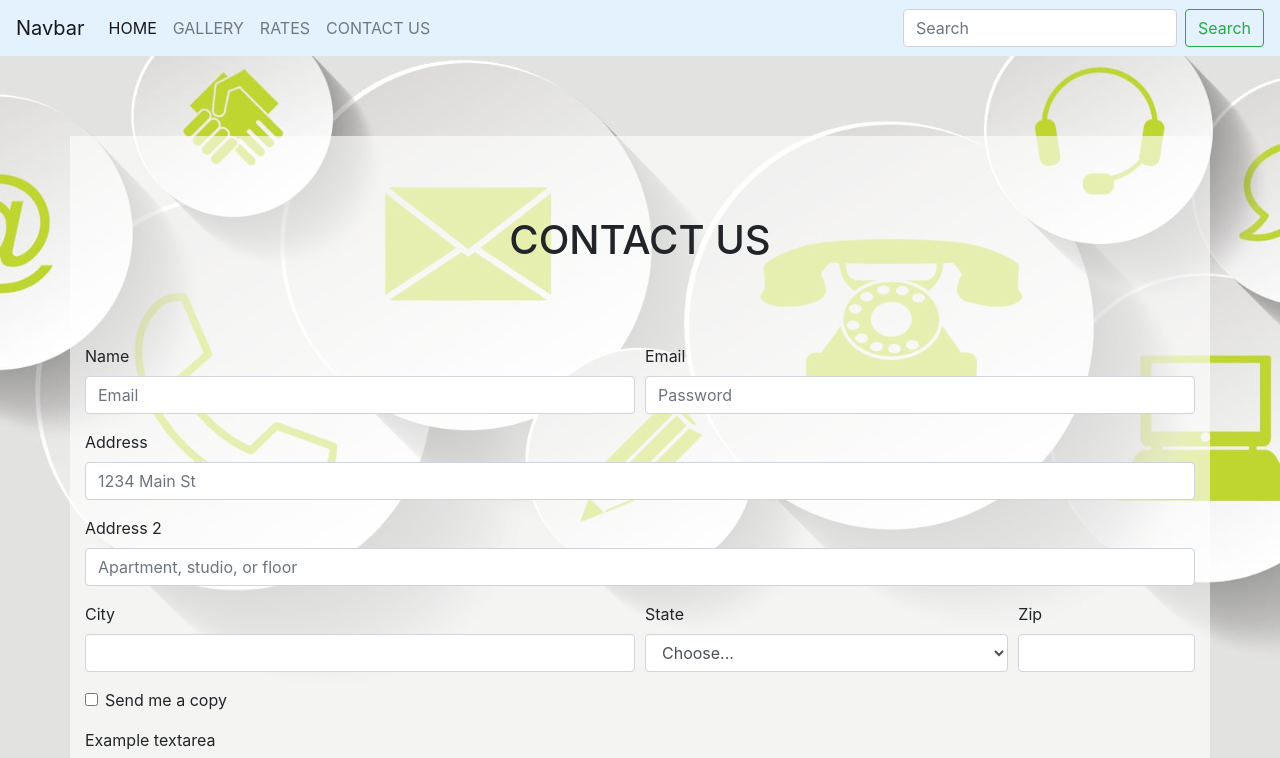
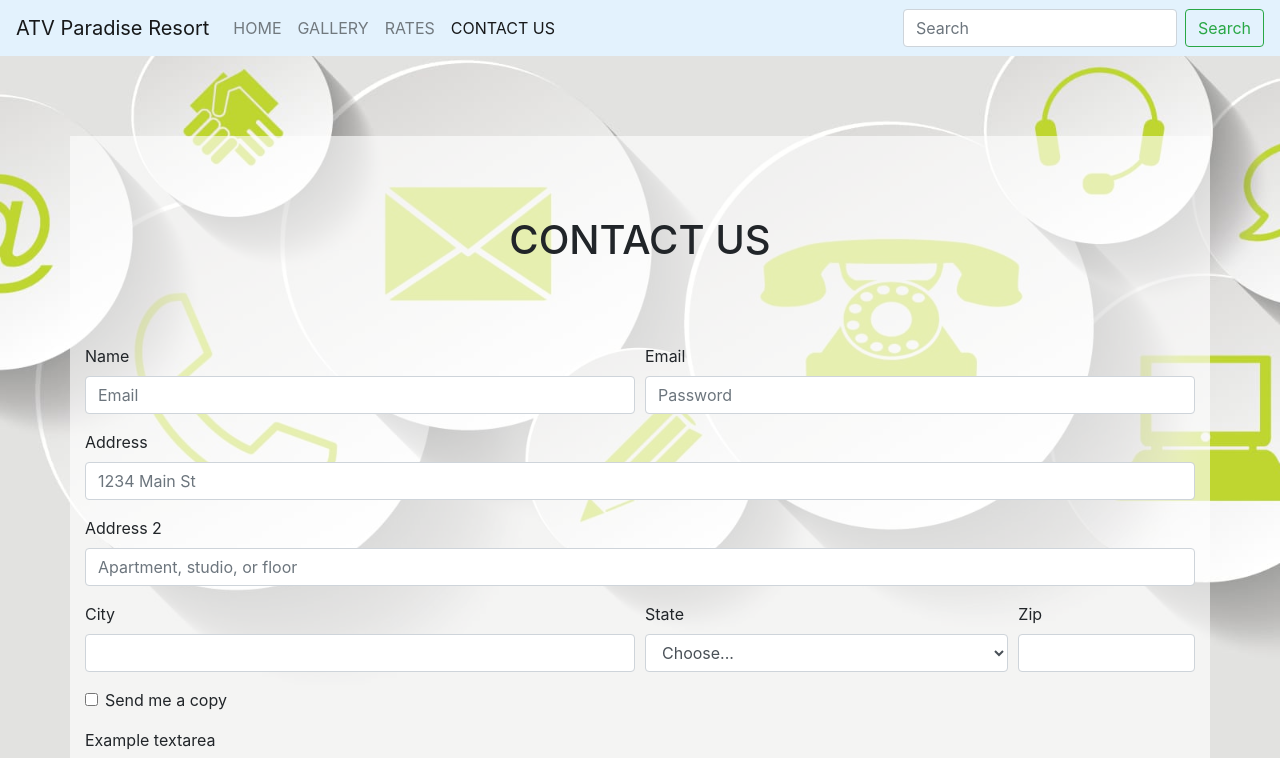
Before and after one commit to jrasalonga/csp1-atv-paradise-resort, a plain HTML site: page contactus/contactus.html in a window 1280 px wide. Shown: the top 758 px of the page. Drawn offline with nearby package versions, Linux system fonts and the light colour scheme.

Commit message:
Changed the active buttons in the Navbar

```diff
--- a/contactus/contactus.html
+++ b/contactus/contactus.html
@@ -33,14 +33,14 @@
 	<main class="mainWrapper">
 		<header class="mainHeader">
 			<nav class="navbar navbar-expand-lg navbar-light fixed-top" class="navbar navbar-light" style="background-color: #e3f2fd;">
-				<a class="navbar-brand" href="#">Navbar</a>
+				<a class="navbar-brand" href="#">ATV Paradise Resort</a>
 				<button class="navbar-toggler" type="button" data-toggle="collapse" data-target="#navbarSupportedContent" aria-controls="navbarSupportedContent" aria-expanded="false" aria-label="Toggle navigation">
 					<span class="navbar-toggler-icon"></span>
 				</button>
 
 				<div class="collapse navbar-collapse" id="navbarSupportedContent">
 					<ul class="navbar-nav mr-auto">
-						<li class="nav-item active">
+						<li class="nav-item">
 							<a class="nav-link" href="../home/home.html">HOME <span class="sr-only">(current)</span></a>
 						</li>
 						<li class="nav-item">
@@ -50,7 +50,7 @@
 							<a class="nav-link" href="../rates/rates.html">RATES</a>
 						</li>
 						<li class="nav-item">
-							<a class="nav-link" href="#">CONTACT US</a>
+							<a class="nav-link active" href="#">CONTACT US</a>
 						</li>
 					</ul>
 					<form class="form-inline my-2 my-lg-0">
```
Also changed, not shown: gallery/gallery.html (+3 -3 lines), home/home.html (+1 -1 lines), rates/rates.html (+3 -3 lines).
